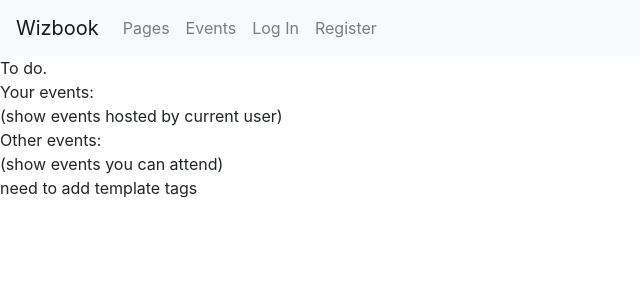
After one commit to robirahman/wizbook, a Django app: page /events in a window 1280 px wide. The commit adds this page. Shown: the top 300 px of the page, without its empty margins (0-640 px from the left). Run offline with Django 3.2, Linux system fonts and the light colour scheme; some libraries are stand-ins or nearby versions.

Commit message:
Add page, event, and group templates
Added templates for pages, events, and groups. (They don't show contents yet.)

```diff
--- /dev/null
+++ b/network/templates/network/events.html
@@ -0,0 +1,15 @@
+{% extends "network/layout.html" %}
+
+{% block body %}
+    {% if id %}
+        You are viewing event number {{ id }}.<br />
+        Show contents of event here.
+    {% else %}
+        To do.<br />
+        Your events:<br />
+        (show events hosted by current user)<br />
+        Other events:<br />
+        (show events you can attend)<br />
+        need to add template tags
+    {% endif %}
+{% endblock %}
--- a/network/templates/network/index.html
+++ b/network/templates/network/index.html
@@ -1,5 +1,5 @@
 {% extends "network/layout.html" %}
 
 {% block body %}
-    TODO
+    To do. Timeline or something goes here.
 {% endblock %}
--- a/network/templates/network/layout.html
+++ b/network/templates/network/layout.html
@@ -3,28 +3,37 @@
 <!DOCTYPE html>
 <html lang="en">
     <head>
-        <title>{% block title %}Social Network{% endblock %}</title>
+        <title>{% block title %}Wizbook{% endblock %}</title>
         <link rel="stylesheet" href="https://stackpath.bootstrapcdn.com/bootstrap/4.4.1/css/bootstrap.min.css" integrity="sha384-Vkoo8x4CGsO3+Hhxv8T/Q5PaXtkKtu6ug5TOeNV6gBiFeWPGFN9MuhOf23Q9Ifjh" crossorigin="anonymous">
         <link href="{% static 'network/styles.css' %}" rel="stylesheet">
     </head>
     <body>
 
         <nav class="navbar navbar-expand-lg navbar-light bg-light">
-            <a class="navbar-brand" href="#">Network</a>
+            <a class="navbar-brand" href="http://127.0.0.1:8000/">Wizbook</a>
 
             <div>
               <ul class="navbar-nav mr-auto">
                 {% if user.is_authenticated %}
                     <li class="nav-item">
-                        <a class="nav-link" href="#"><strong>{{ user.username }}</strong></a>
+                        <a class="nav-link" href="http://127.0.0.1:8000/profile/{{ user.username }}"><strong>{{ user.username }}</strong></a>
                     </li>
                 {% endif %}
                 <li class="nav-item">
-                  <a class="nav-link" href="{% url 'index' %}">All Posts</a>
+                    <a class="nav-link" href="{% url 'pages' %}">Pages</a>
+                </li>
+                <li class="nav-item">
+                    <a class="nav-link" href="{% url 'events' %}">Events</a>
                 </li>
                 {% if user.is_authenticated %}
                     <li class="nav-item">
-                        <a class="nav-link" href="#">Following</a>
+                        <a class="nav-link" href="#">Messages</a>
+                    </li>
+                    <li class="nav-item">
+                        <a class="nav-link" href="#">News Feed</a>
+                    </li>
+                    <li class="nav-item">
+                        <a class="nav-link" href="{% url 'groups' %}">Groups</a>
                     </li>
                     <li class="nav-item">
                         <a class="nav-link" href="{% url 'logout' %}">Log Out</a>
--- a/network/templates/network/register.html
+++ b/network/templates/network/register.html
@@ -17,6 +17,12 @@
             <input class="form-control" type="email" name="email" placeholder="Email Address">
         </div>
         <div class="form-group">
+            <input class="form-control" type="birthday" name="birthday" placeholder="Birthday">
+        </div>
+        <div class="form-group">
+            <input class="form-control" type="profile_picture" name="profile_picture" placeholder="Profile Picture">
+        </div>
+        <div class="form-group">
             <input class="form-control" type="password" name="password" placeholder="Password">
         </div>
         <div class="form-group">
--- a/network/urls.py
+++ b/network/urls.py
@@ -7,5 +7,12 @@ urlpatterns = [
     path("", views.index, name="index"),
     path("login", views.login_view, name="login"),
     path("logout", views.logout_view, name="logout"),
-    path("register", views.register, name="register")
+    path("register", views.register, name="register"),
+
+    path("pages", views.pages, name="pages"),
+    path("pages/<int:id>", views.pages, name="page<int:id>"),
+    path("groups", views.groups, name="groups"),
+    path("groups/<int:id>", views.groups, name="group<int:id>"),
+    path("events", views.events, name="events"),
+    path("events/<int:id>", views.events, name="event<int:id>")
 ]
--- a/network/views.py
+++ b/network/views.py
@@ -61,3 +61,21 @@ def register(request):
         return HttpResponseRedirect(reverse("index"))
     else:
         return render(request, "network/register.html")
+
+def pages(request, id=None):
+    if id is not None:
+        return render(request, "network/pages.html", {"id": id})
+    else:
+        return render(request, "network/pages.html")
+
+def groups(request, id=None):
+    if id is not None:
+        return render(request, "network/groups.html", {"id": id})
+    else:
+        return render(request, "network/groups.html")
+
+def events(request, id=None):
+    if id is not None:
+        return render(request, "network/events.html", {"id": id})
+    else:
+        return render(request, "network/events.html")
```
Also changed, not shown: network/models.py (+36 -2 lines), network/templates/network/groups.html (added, +15 -0 lines), network/templates/network/pages.html (added, +15 -0 lines), wizbook features todo.txt (+17 -1 lines), db.sqlite3.
